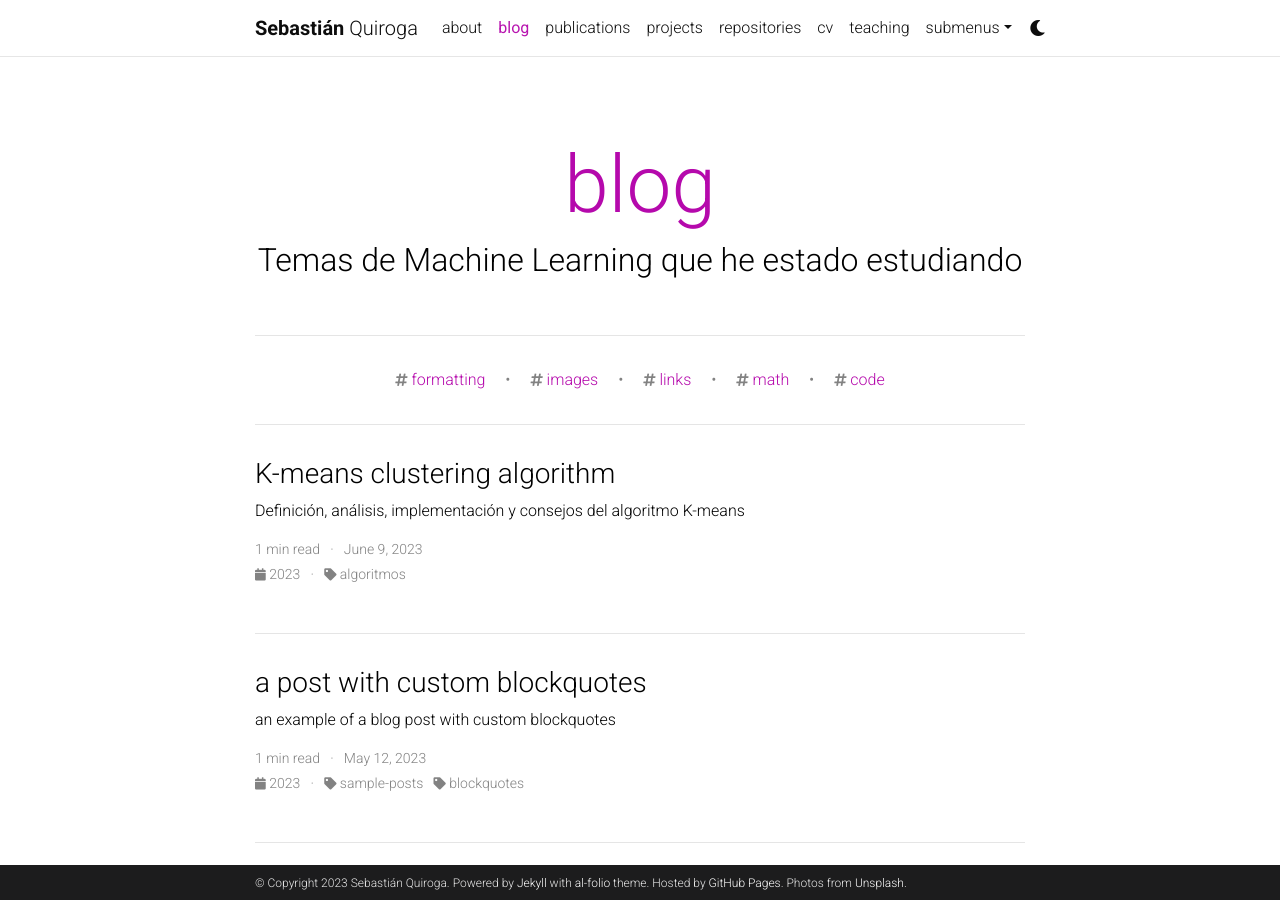
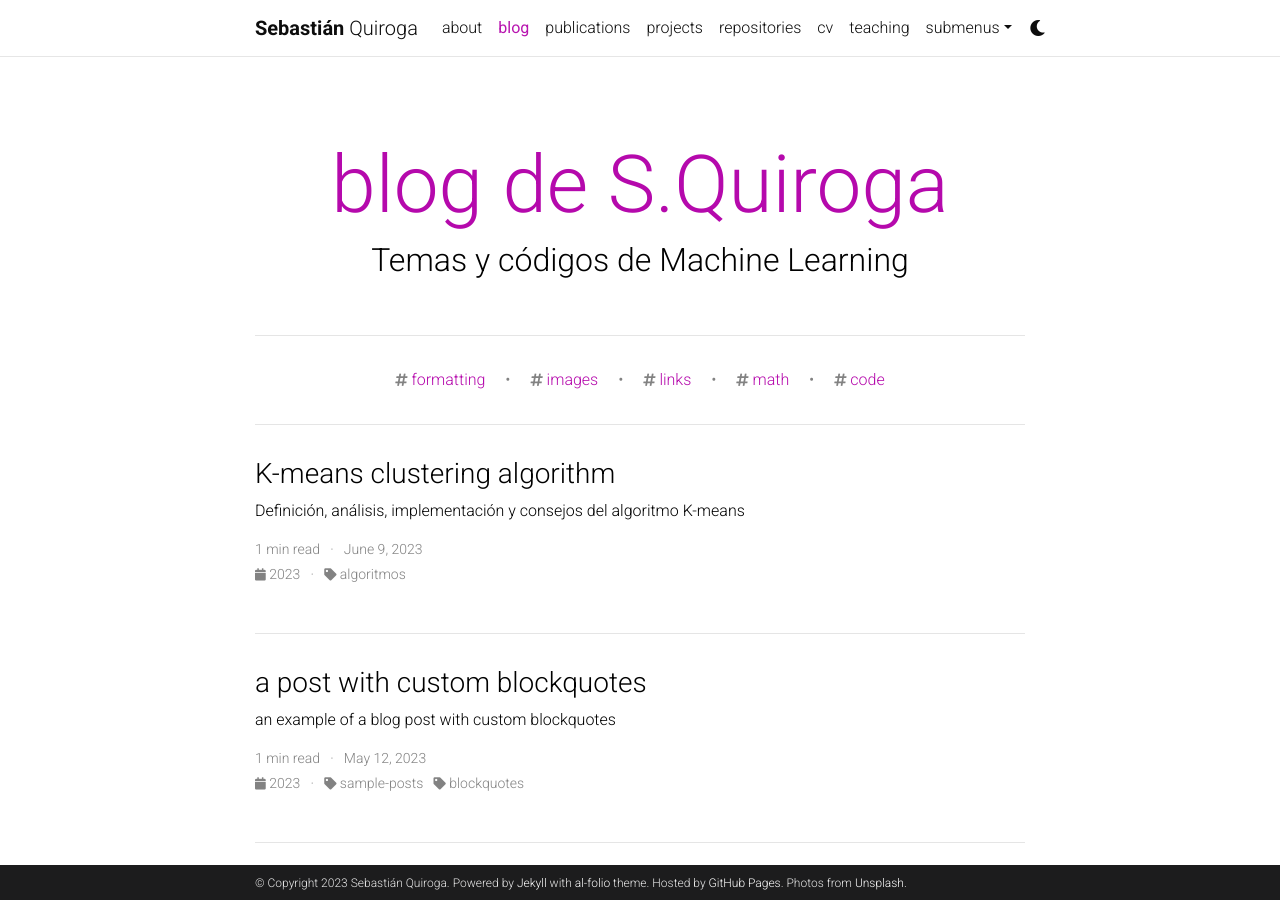
Before and after one commit to squirogar/squirogar.github.io, a Jekyll site: the page built from blog/index.html, in a window 1280 px wide and 900 px high. Built offline with Jekyll 4.4.1, drawn with Linux system fonts in a browser that asks for light colours; the list of posts is cut into pages by our own code; comment, search, counter and statistics services are not loaded; a style sheet for code colours, icons or effects is not loaded.

Commit message:
cambios en configuracion arreglados

```diff
--- a/_config.yml
+++ b/_config.yml
@@ -18,7 +18,7 @@ keywords: jekyll, jekyll-theme, academic-website, portfolio-website  # add your
 lang: en # the language of your site (for example: en, fr, cn, ru, etc.)
 icon: ⚛️  # the emoji used as the favicon (alternatively, provide image name in /assets/img/)
 
-url: https://squirogar.github.io # the base hostname & protocol for your site
+url: squirogar.github.io # the base hostname & protocol for your site
 baseurl: # the subpath of your site, e.g. /blog/
 last_updated: false # set to true if you want to display last updated in the footer
 impressum_path:  # set to path to include impressum link in the footer, use the same path as permalink in a page, helps to conform with EU GDPR
@@ -75,7 +75,7 @@ github_username: squirogar # your GitHub user name
 gitlab_username: # your GitLab user name
 twitter_username: # your Twitter handle
 mastodon_username: # your mastodon instance+username in the format instance.tld/@username
-linkedin_username: sebastián-quiroga-reyes-a5854619a # your LinkedIn user name
+linkedin_username: # your LinkedIn user name
 telegram_username: # your Telegram user name
 scholar_userid: # your Google Scholar ID
 semanticscholar_id: # your Semantic Scholar ID
@@ -122,9 +122,9 @@ bing_site_verification:  # out your bing-site-verification ID (Bing Webmaster)
 # Blog
 # -----------------------------------------------------------------------------
 
-blog_name: blog # blog_name will be displayed in your blog page
+blog_name: blog de S.Quiroga # blog_name will be displayed in your blog page
 blog_nav_title: blog # your blog must have a title for it to be displayed in the nav bar
-blog_description: Temas de Machine Learning que he estado estudiando
+blog_description: Temas y códigos de Machine Learning
 permalink: /blog/:year/:title/
 
 # Pagination
@@ -139,7 +139,7 @@ related_blog_posts:
 # Follow instructions on https://giscus.app/ to setup for your repo to fill out
 # the information below.
 giscus:
-  repo: squirogar/squirogar.github.io      # <your-github-user-name>/<your-github-repo-name>
+  repo: alshedivat/al-folio      # <your-github-user-name>/<your-github-repo-name>
   repo_id: MDEwOlJlcG9zaXRvcnk2MDAyNDM2NQ==
   category: Comments             # name of the category under which discussions will be created
   category_id: DIC_kwDOA5PmLc4CTBt6
@@ -159,8 +159,8 @@ disqus_shortname: al-folio # put your disqus shortname
 # If you have blog posts published on medium.com or other external sources,
 # you can display them in your blog by adding a link to the RSS feed.
 external_sources:
-  - name: #medium.com
-    rss_url: #https://medium.com/@al-folio/feed
+  - name: medium.com
+    rss_url: https://medium.com/@al-folio/feed
 
 # -----------------------------------------------------------------------------
 # Collections
@@ -270,8 +270,8 @@ display_tags: ['formatting', 'images', 'links', 'math', 'code'] # these tags wil
 
 scholar:
 
-  last_name: #[Einstein]
-  first_name: #[Albert, A.]
+  last_name: [Einstein]
+  first_name: [Albert, A.]
 
   style: apa
   locale: en
```
